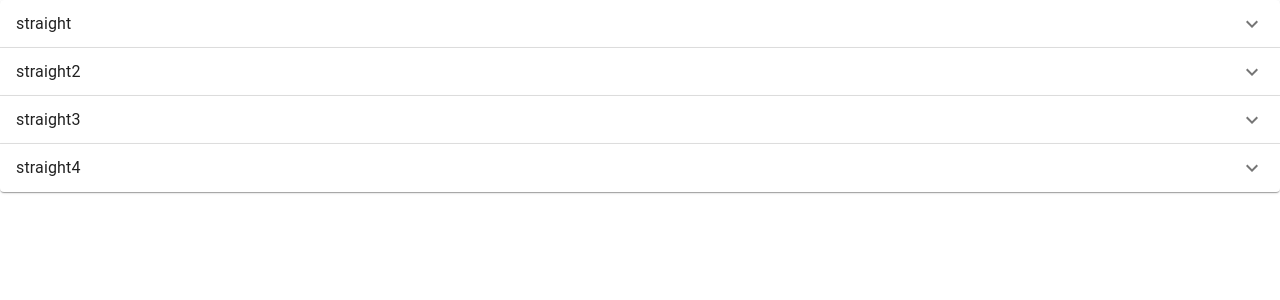
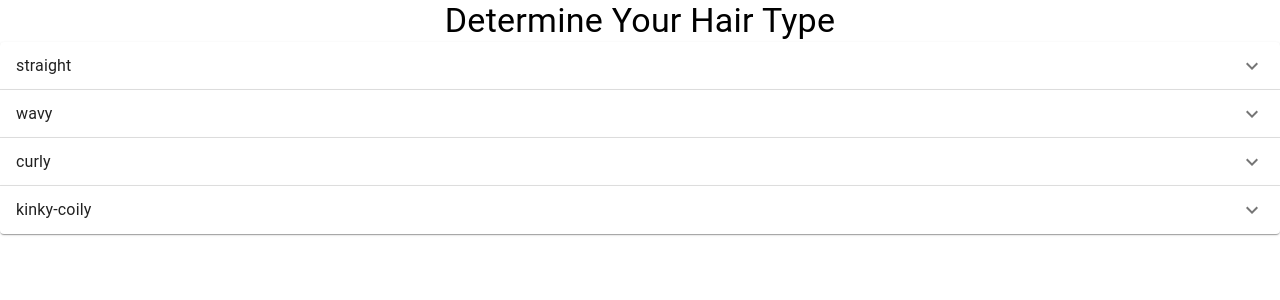
Before and after one commit to 394-win22/CROWNS, a React (Create React App) app: page /quiz in a window 1280 px wide. Shown: the top 300 px of the page. Built offline with nearby package versions, Linux system fonts and the light colour scheme.

Commit message:
add images and data

```diff
--- a/src/components/HairQuiz.js
+++ b/src/components/HairQuiz.js
@@ -10,7 +10,9 @@ import { all_types } from '../data/HairTypes';
 const HairSubtype = ({ hairSubtype }) => {
   return (
     <div>
-      <Typography>{hairSubtype.shortDescription}</Typography>
+      <Typography variant="h6">{hairSubtype.shortDescription}</Typography>
+      <Typography>{hairSubtype.longDescription}</Typography>
+      <img src={hairSubtype.exampleImage} alt={`Example of ${hairSubtype.shortDescription}`} />
     </div>
   )
 }
@@ -36,6 +38,9 @@ const HairType = ({ hairType }) => {
 const HairQuiz = () => {
   return (
     <div>
+      <Typography align={'center'} variant='h4'>
+        Determine Your Hair Type
+      </Typography>
       {all_types.map((e) => <HairType hairType={e} />)}
     </div>
   );
--- a/src/data/HairTypes.js
+++ b/src/data/HairTypes.js
@@ -7,15 +7,34 @@ const schema = {
 
 const type1a = {
     shortDescription: "completely straight",
-    longDescription: "completely straight, no waves or kinks, low volume"
+    longDescription: "completely straight, no waves or kinks, low volume",
+    exampleImage: "./images/test.png"
 };
 const type1b = {
     shortDescription: "straight & full",
-    longDescription: "striaght with more body and volume"
+    longDescription: "straight with more body and volume",
+    exampleImage: "./images/test.png"
 };
 const type1c = {
     shortDescription: "straight & coarse",
-    longDescription: "bone-straight, hard to curl"
+    longDescription: "bone-straight, hard to curl",
+    exampleImage: "./images/test.png"
+};
+
+const type2a = {
+    shortDescription: "loose waves",
+    longDescription: "can accomplish various styles, loose 'S' pattern, hair sticks close to the head.",
+    exampleImage: "./images/test.png"
+};
+const type2b = {
+    shortDescription: "defined waves",
+    longDescription: "a bit resistant to styling, more defined 'S' pattern",
+    exampleImage: "./images/test.png"
+};
+const type2c = {
+    shortDescription: "wide waves",
+    longDescription: "wide waves, resistant to styling, tends to be frizzy",
+    exampleImage: "./images/test.png"
 };
 
 
@@ -24,15 +43,15 @@ const type1 = {
     subtypes: [type1a, type1b, type1c]
 };
 const type2 = {
-    categoryDescription: "straight2",
-    subtypes: [type1a, type1b, type1c]
+    categoryDescription: "wavy",
+    subtypes: [type2a, type2b, type2c]
 };
 const type3 = {
-    categoryDescription: "straight3",
+    categoryDescription: "curly",
     subtypes: [type1a, type1b, type1c]
 };
 const type4 = {
-    categoryDescription: "straight4",
+    categoryDescription: "kinky-coily",
     subtypes: [type1a, type1b, type1c]
 };
 
```
Also changed, not shown: public/images/test.png (added).
